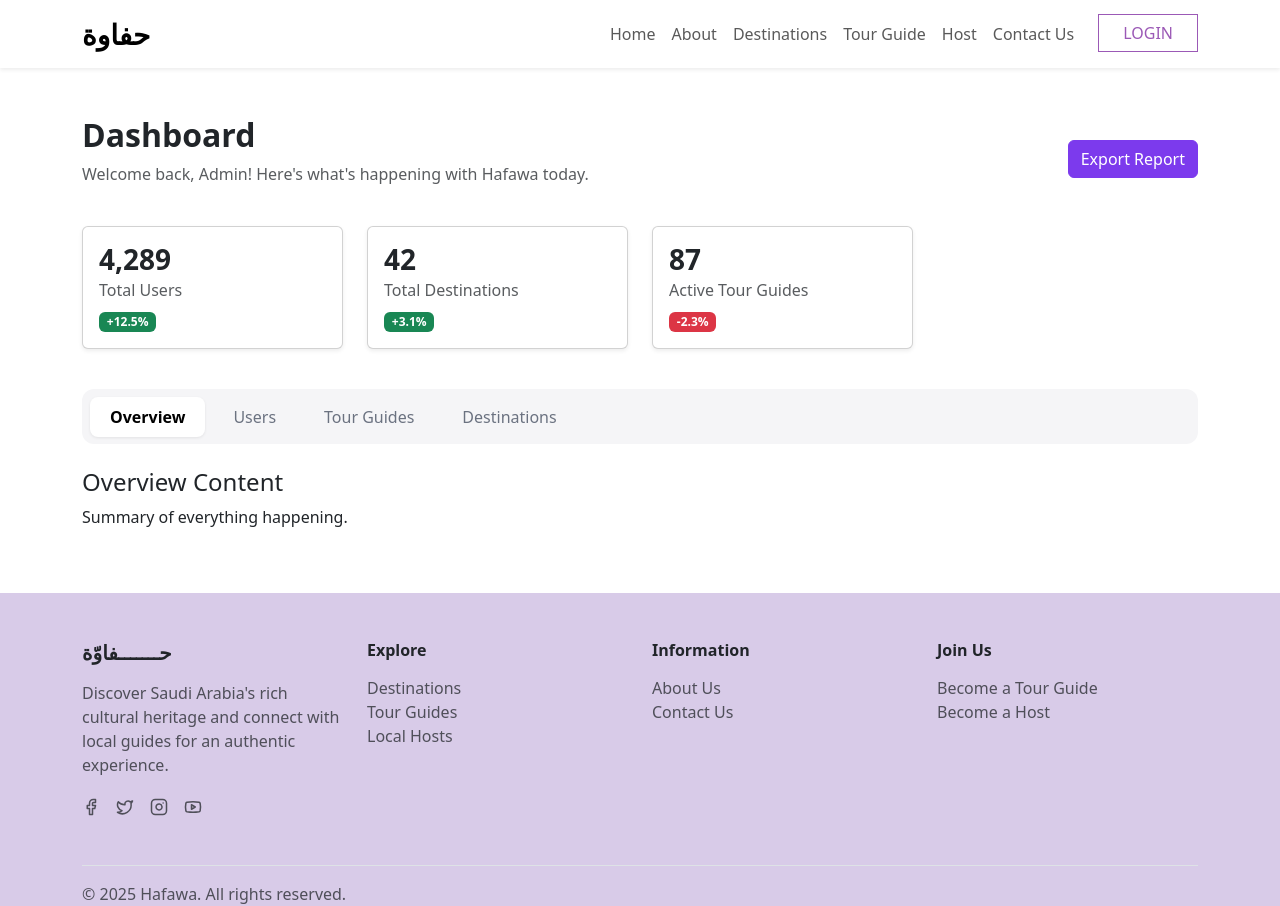
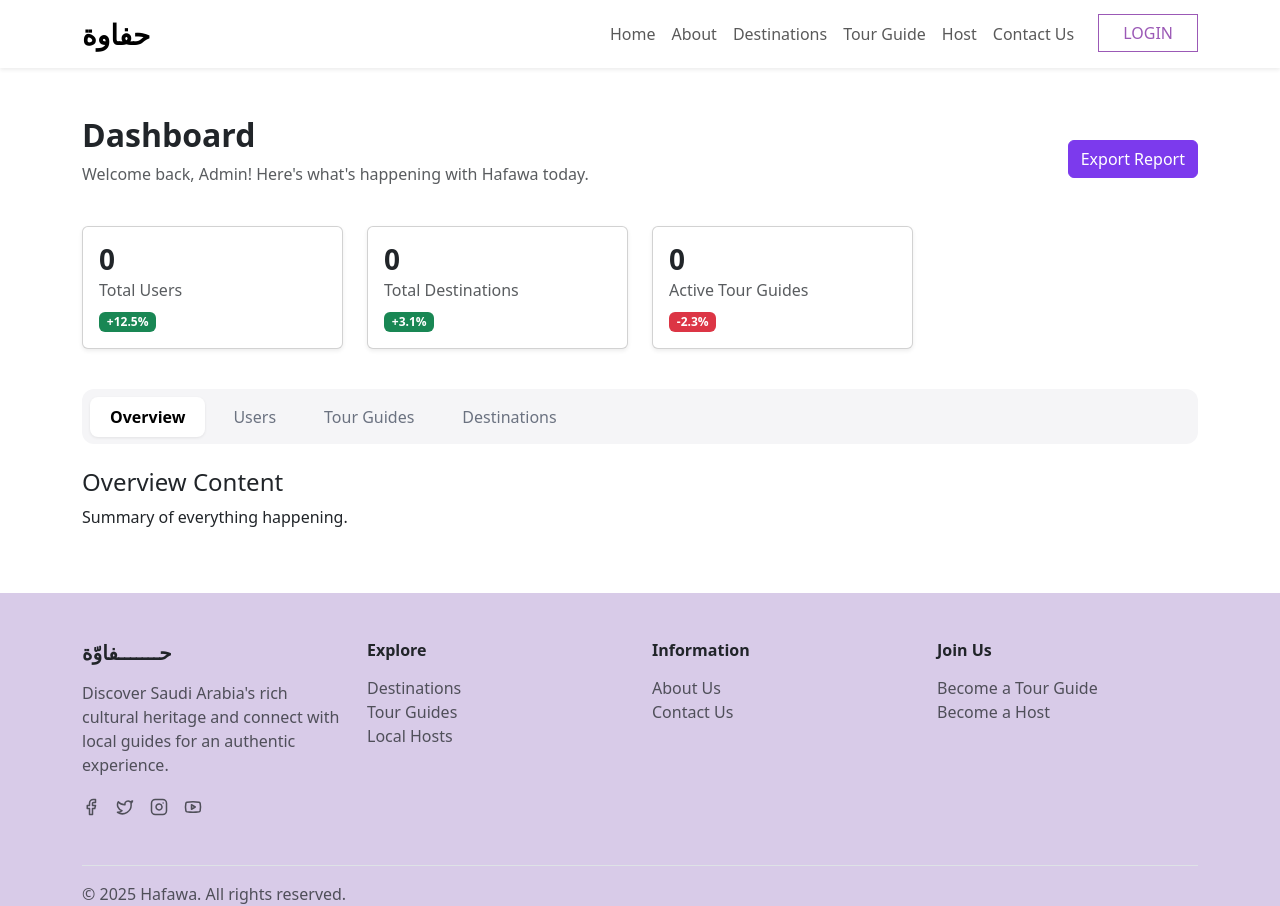
Before and after one commit to budoor99/hafawa-platform, a React (Create React App) app in the folder hafawa/: page /admin in a window 1280 px wide. Built offline with nearby package versions, Linux system fonts and the light colour scheme; no server answers.

Commit message:
Update Navbar

```diff
--- a/hafawa/src/components/Navbar.js
+++ b/hafawa/src/components/Navbar.js
@@ -59,6 +59,11 @@ function Navbar() {
                   Contact Us
                 </Link>
               </li>
+              {user && user.role === "admin" && (
+                <Link className="nav-link" to="/admin">
+                  Dashboard
+                </Link>
+              )}
               <li className="nav-item ms-3">
                 {user ? (
                   <>
--- a/hafawa/src/pages/AdminDashboard.js
+++ b/hafawa/src/pages/AdminDashboard.js
@@ -1,4 +1,5 @@
-import React, { useState } from "react";
+import React, { useState, useEffect } from "react";
+import axios from "axios";
 import {
   Container,
   Row,
@@ -14,24 +15,19 @@ import UsersTab from "../components/admin/UsersTab.js";
 import TourGuidesTab from "../components/admin/TourGuidesTab.js";
 import DestinationsTab from "../components/admin/DestinationsTab.js";
 
-const stats = [
-  { title: "Total Users", value: "4,289", change: "+12.5%", color: "success" },
-  {
-    title: "Total Destinations",
-    value: "42",
-    change: "+3.1%",
-    color: "success",
-  },
+export default function AdminDashboard() {
+  const [stats, setStats] = useState({
+    totalUsers: 0,
+    totalDestinations: 0,
+    activeTourGuides: 0,
+  });
 
-  {
-    title: "Active Tour Guides",
-    value: "87",
-    change: "-2.3%",
-    color: "danger",
-  },
-];
-
-export default function AdminDashboard() {
+  useEffect(() => {
+    axios
+      .get("/api/admin/stats")
+      .then((res) => setStats(res.data))
+      .catch((err) => console.error("Failed to fetch admin stats", err));
+  }, []);
   const [key, setKey] = useState("overview");
 
   return (
@@ -47,19 +43,47 @@ export default function AdminDashboard() {
       </div>
 
       <Row className="mb-4">
-        {stats.map((stat, idx) => (
-          <Col md={6} lg={3} key={idx}>
+        <Col md={6} lg={3}>
           <Card className="mb-3 shadow-sm">
             <Card.Body>
-                <Card.Title className="fs-3 fw-bold">{stat.value}</Card.Title>
+              <Card.Title className="fs-3 fw-bold">
+                {stats.totalUsers}
+              </Card.Title>
               <Card.Subtitle className="mb-2 text-muted">
-                  {stat.title}
+                Total Users
               </Card.Subtitle>
-                <Badge bg={stat.color}>{stat.change}</Badge>
+              <Badge bg="success">+12.5%</Badge>
             </Card.Body>
           </Card>
         </Col>
-        ))}
+
+        <Col md={6} lg={3}>
+          <Card className="mb-3 shadow-sm">
+            <Card.Body>
+              <Card.Title className="fs-3 fw-bold">
+                {stats.totalDestinations}
+              </Card.Title>
+              <Card.Subtitle className="mb-2 text-muted">
+                Total Destinations
+              </Card.Subtitle>
+              <Badge bg="success">+3.1%</Badge>
+            </Card.Body>
+          </Card>
+        </Col>
+
+        <Col md={6} lg={3}>
+          <Card className="mb-3 shadow-sm">
+            <Card.Body>
+              <Card.Title className="fs-3 fw-bold">
+                {stats.activeTourGuides}
+              </Card.Title>
+              <Card.Subtitle className="mb-2 text-muted">
+                Active Tour Guides
+              </Card.Subtitle>
+              <Badge bg="danger">-2.3%</Badge>
+            </Card.Body>
+          </Card>
+        </Col>
       </Row>
 
       <Tab.Container activeKey={key} onSelect={(k) => setKey(k)}>
```
Lines whose indentation alone changed are shown as unchanged.
